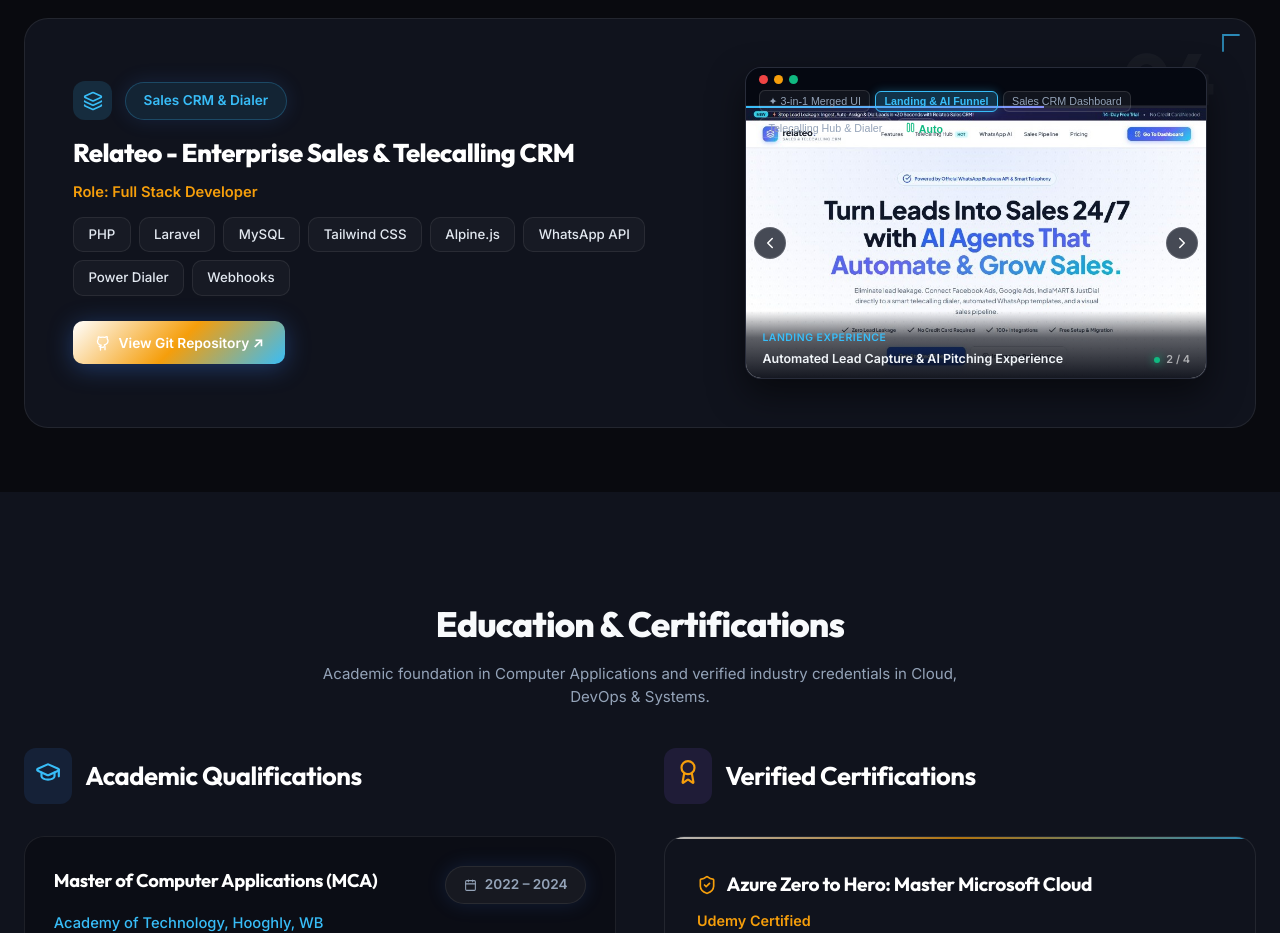
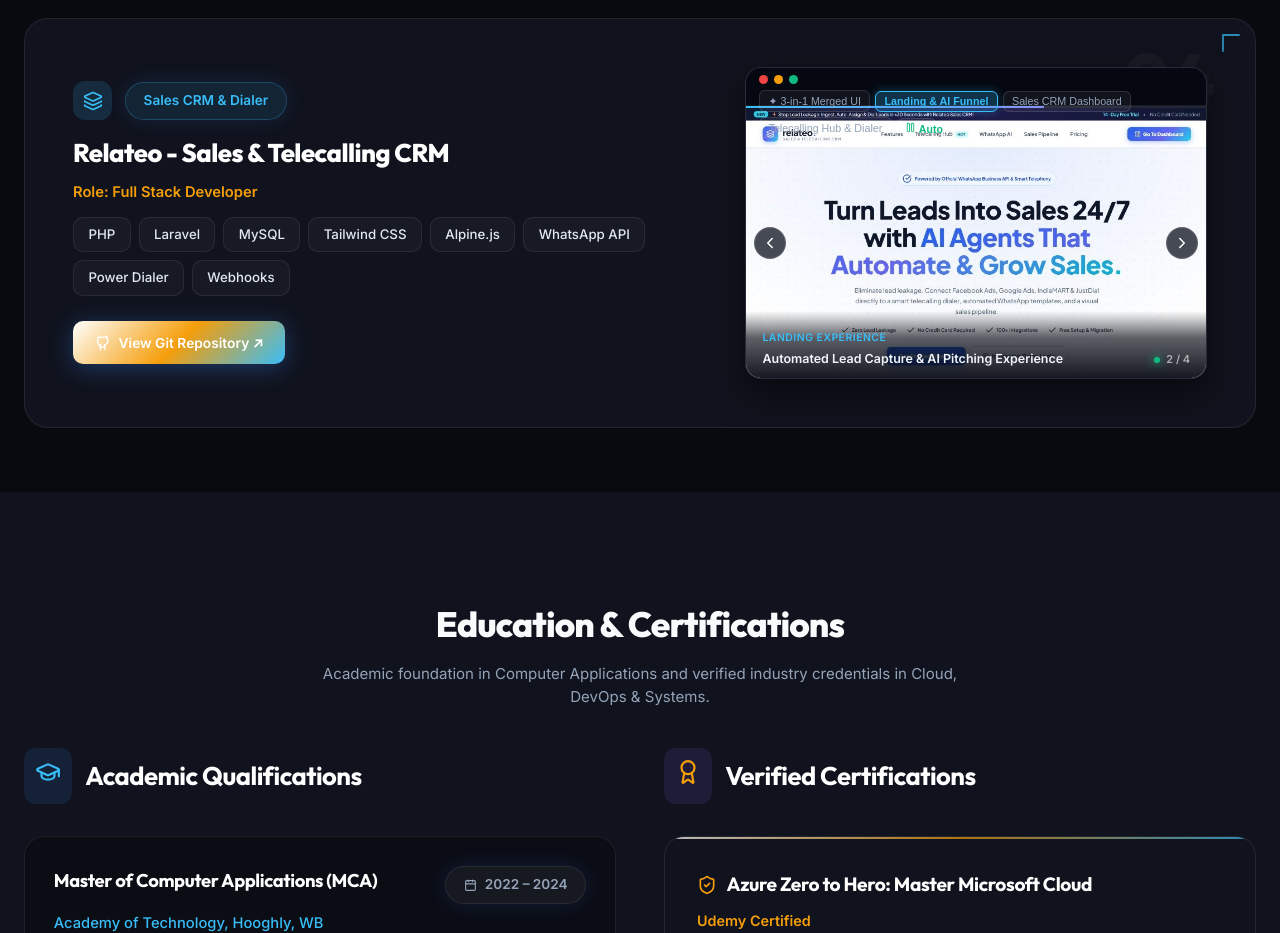
Before and after one commit to TechHub88/portfolio, a React (Vite) app: page / in a window 1280 px wide. Shown: the part 6480-7413 px from the top of the page. Built offline with nearby package versions, Linux system fonts and the light colour scheme.

Commit message:
Remove Enterprise from Relateo CRM project title

```diff
--- a/src/components/Projects.jsx
+++ b/src/components/Projects.jsx
@@ -57,7 +57,7 @@ const projects = [
   },
   {
     id: '04',
-    title: 'Relateo - Enterprise Sales & Telecalling CRM',
+    title: 'Relateo - Sales & Telecalling CRM',
     link: 'https://github.com/TechHub88/CRM-Platform',
     githubUrl: 'https://github.com/TechHub88/CRM-Platform',
     role: 'Full Stack Developer',
```
